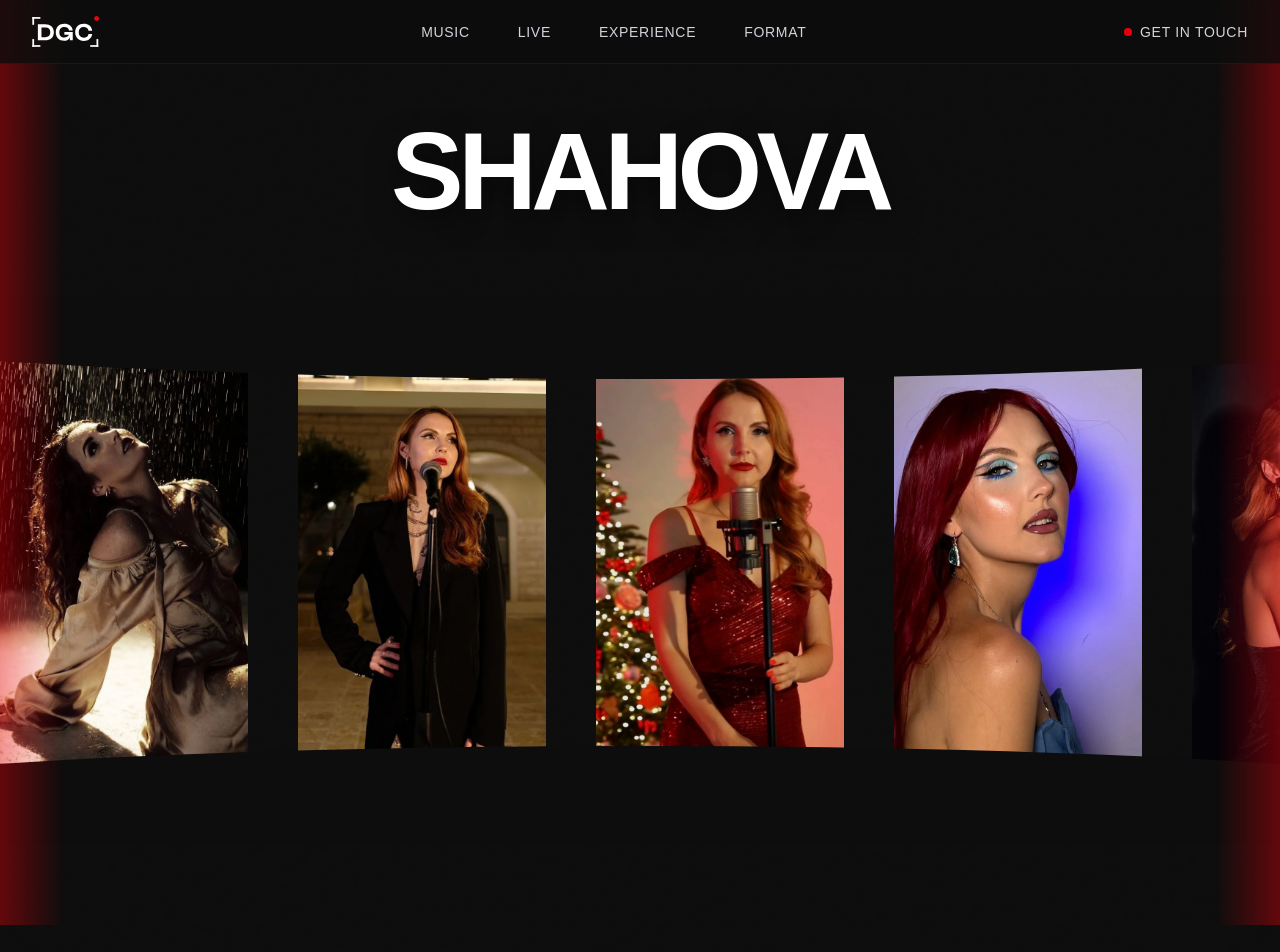
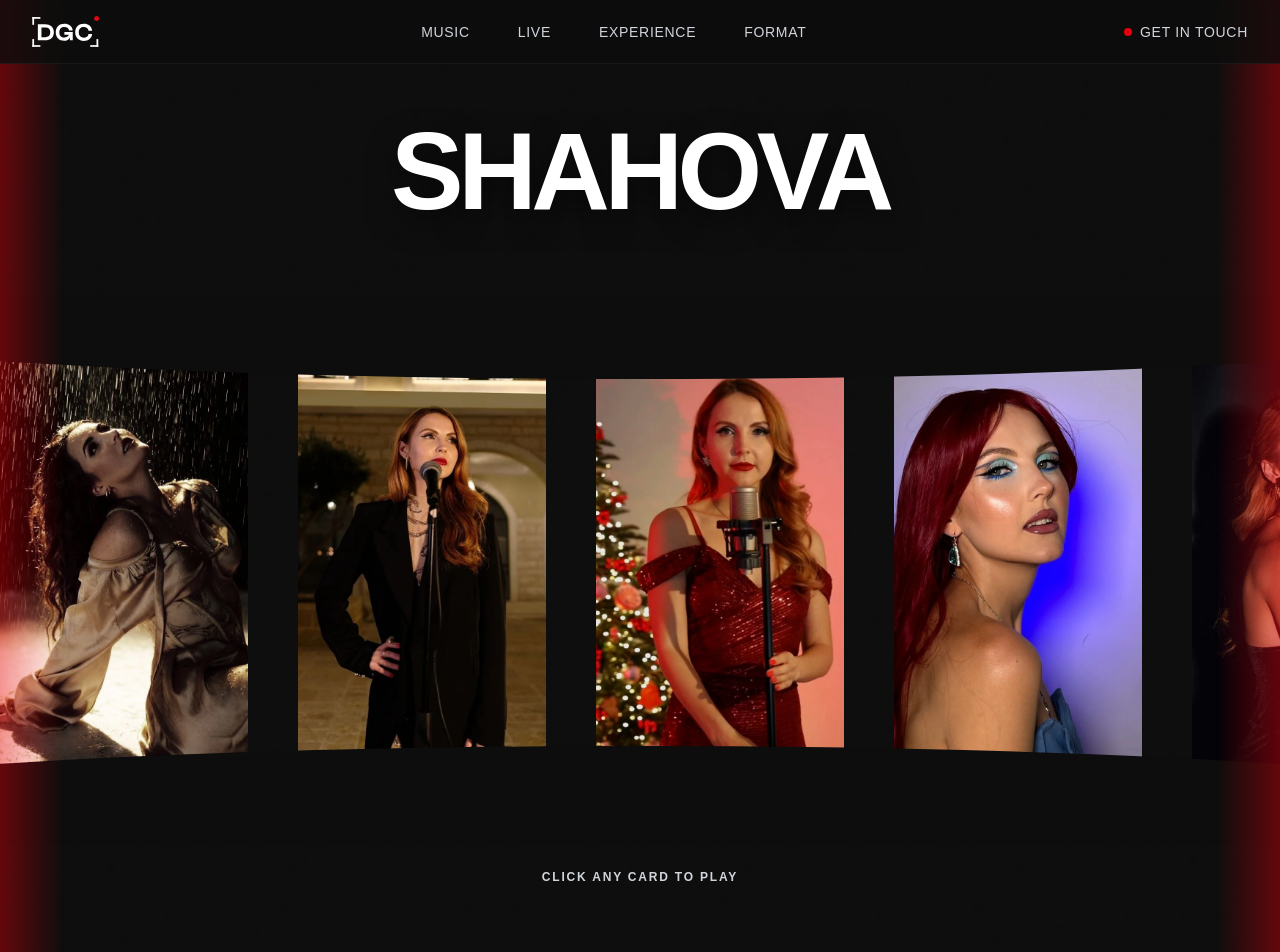
Before and after one commit to shahovatania-singer/shahova-web, a Next.js app: page / in a window 1280 px wide. Shown: the top 952 px of the page. Built offline with nearby package versions, Linux system fonts and the light colour scheme.

Commit message:
fix: blure bg

```diff
--- a/src/components/Hero.tsx
+++ b/src/components/Hero.tsx
@@ -21,8 +21,11 @@ export default function Hero() {
       </div>
 
       {/* Carousel */}
-      <div className="mb-auto">
+      <div className="mb-auto w-full flex flex-col items-center">
         <Carousel />
+        <p className="text-xs font-semibold tracking-[0.15em] text-gray-300 uppercase mt-6 text-center">
+          CLICK ANY CARD TO PLAY
+        </p>
       </div>
     </section>
   );
--- a/src/components/VideoModal.tsx
+++ b/src/components/VideoModal.tsx
@@ -1,6 +1,7 @@
 "use client";
 
 import React, { useEffect, useState } from "react";
+import { createPortal } from "react-dom";
 import { motion, AnimatePresence } from "framer-motion";
 import CustomVideoPlayer from "./CustomVideoPlayer";
 
@@ -39,7 +40,7 @@ export default function VideoModal({ isOpen, onClose, videoUrl, title, image }:
 
   if (!mounted) return null;
 
-  return (
+  return createPortal(
     <AnimatePresence>
       {isOpen && (
         <motion.div
@@ -47,7 +48,7 @@ export default function VideoModal({ isOpen, onClose, videoUrl, title, image }:
           animate={{ opacity: 1 }}
           exit={{ opacity: 0 }}
           transition={{ duration: 0.4 }}
-          className="fixed inset-0 z-50 flex items-center justify-center bg-black/90 backdrop-blur-md p-4 pt-[calc(1rem+64px)] sm:p-8 sm:pt-[calc(2rem+64px)]"
+          className="fixed inset-0 z-[9999] flex items-center justify-center bg-black/90 backdrop-blur-md p-4 pt-[calc(1rem+64px)] sm:p-8 sm:pt-[calc(2rem+64px)]"
           onClick={onClose}
         >
           <motion.div
@@ -62,6 +63,7 @@ export default function VideoModal({ isOpen, onClose, videoUrl, title, image }:
           </motion.div>
         </motion.div>
       )}
-    </AnimatePresence>
+    </AnimatePresence>,
+    document.body
   );
 }
```
